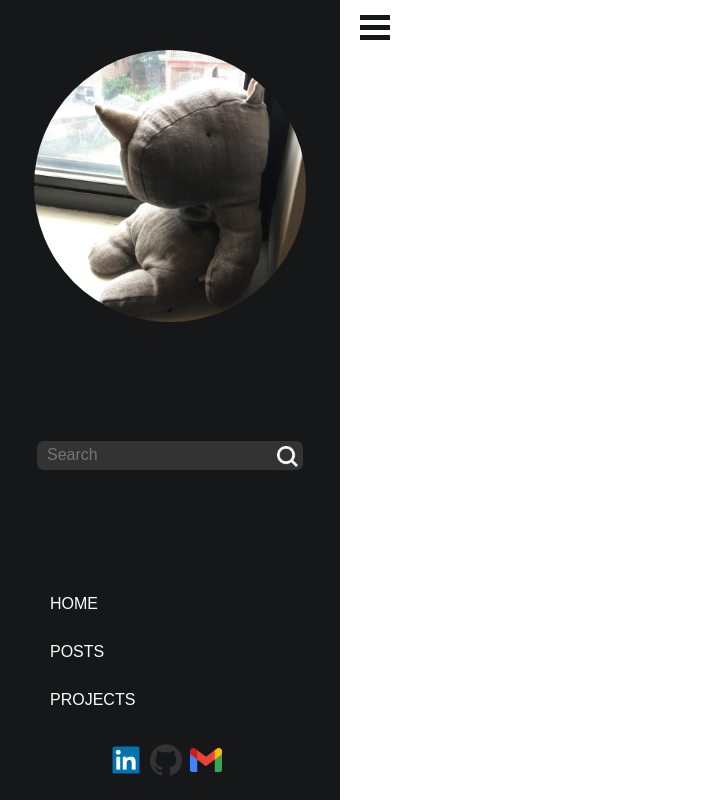
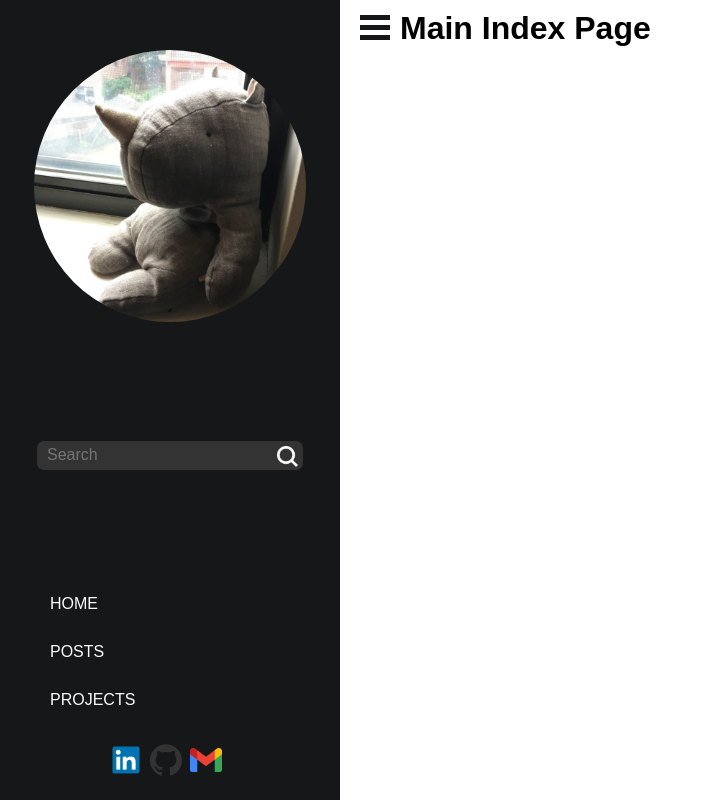
Before and after one commit to lambrosopos/blog, a Django app: page / in a window 1280 px wide; the page is wider, and only the part inside the window is pictured. Shown: that part, without its empty margins (0-713 px from the left). Run offline with Django 3.2, Linux system fonts and the light colour scheme.

Commit message:
make main content to also follow sidebar minimization

```diff
--- a/blog_site/blog/static/blog/css/index.css
+++ b/blog_site/blog/static/blog/css/index.css
@@ -136,3 +136,16 @@
   width: 40px;
   height: auto;
 }
+
+#main-content {
+  position:absolute;
+  transition:all 300ms linear;
+  left: 60px;
+  top: 10px;
+  width: 100%;
+  height: 100%;
+}
+
+#main-content.active {
+  left: 400px;
+}
--- a/blog_site/templates/base.html
+++ b/blog_site/templates/base.html
@@ -15,7 +15,7 @@
           <span></span>
           <span></span>
         </div>
-        <div class="content">
+        <div class="sidebar-content">
           <div id="profile">
             <img src="{% static 'blog/img/avatar.jpeg' %}" alt="avatar">
           </div>
@@ -47,7 +47,7 @@
       </div>
 
       <!-- Content -->
-      <div id="content">
+      <div id="main-content" class="active">
         {% block content %}
         {% endblock %}
       </div>
@@ -56,6 +56,7 @@
   <script>
     function toggleSidebar(ref){
           document.getElementById("sidebar").classList.toggle('active');
+          document.getElementById("main-content").classList.toggle('active');
         }
   </script>
 </html>
```
